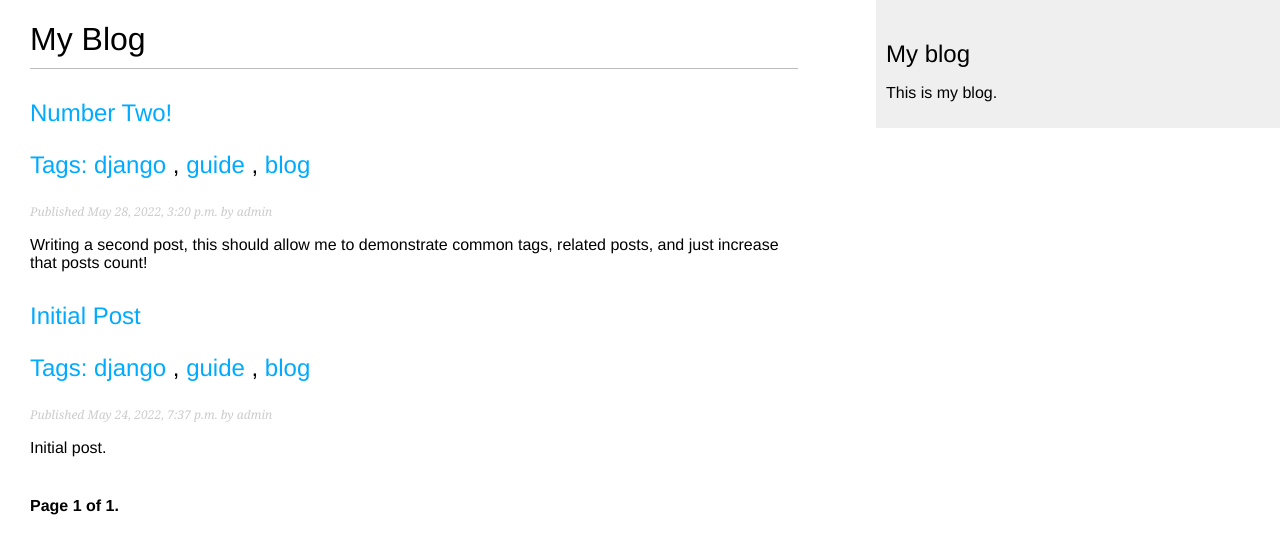
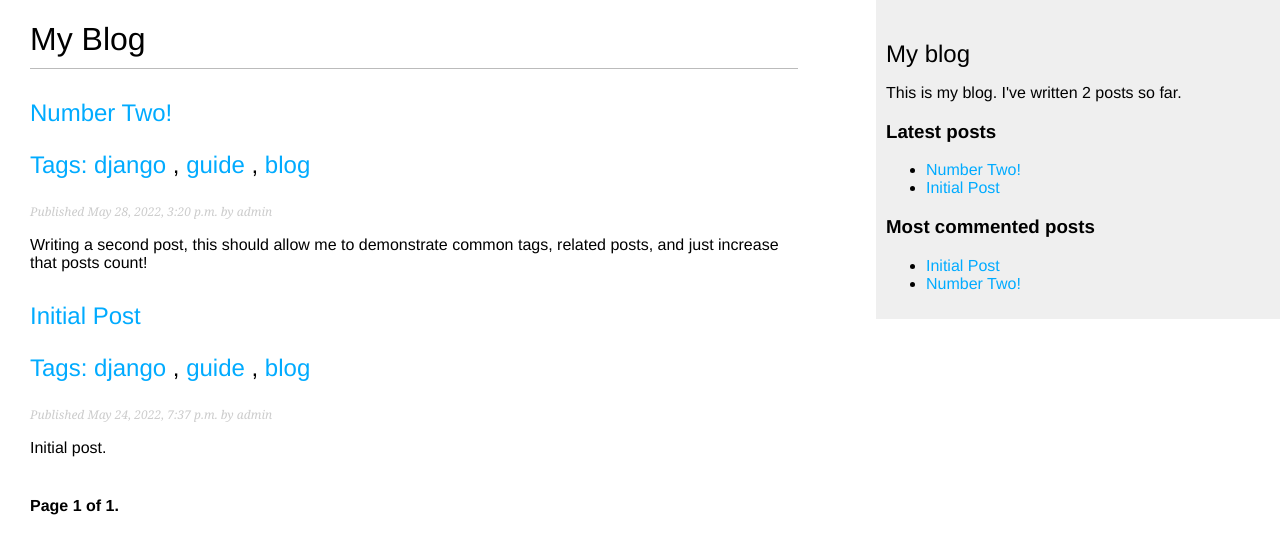
Before and after one commit to Phanderbock/My_Projects, a Django app: page /blog/ in a window 1280 px wide. Shown: the top 533 px of the page. Run offline with Django 4.2, Linux system fonts and the light colour scheme; data comes from the database, SQL or seed files in the repository; both versions use the stored data as it was after the commit; parts of the project's set-up code (start-up, migrations or seed data) failed here and were passed over.

Commit message:
Sidebars
"latest" and "most commented" sidebar entries.

```diff
--- a/Python/Django/mysite/blog/templates/blog/base.html
+++ b/Python/Django/mysite/blog/templates/blog/base.html
@@ -1,3 +1,4 @@
+{% load blog_tags %}
 {% load static %}
 <!DOCTYPE html>
 <html>
@@ -11,8 +12,19 @@
  {% endblock %}
  </div>
  <div id="sidebar">
- <h2>My blog</h2>
- <p>This is my blog.</p>
+   <h2>My blog</h2>
+   <p>This is my blog. I've written {% total_posts %} posts so far.</p>
+   <h3> Latest posts</h3>
+   {% show_latest_posts 3 %}
+   <h3> Most commented posts</h3>
+   {% get_most_commented_posts as most_commented_posts %}
+   <ul>
+     {% for post in most_commented_posts %}
+      <li>
+        <a href="{{ post.get_absolute_url }}">{{ post.title }}</a>
+      </li>
+    {% endfor %}
+  </ul>
  </div>
 </body>
 </html>
--- /dev/null
+++ b/Python/Django/mysite/blog/templates/blog/post/latest_posts.html
@@ -0,0 +1,7 @@
+<ul>
+  {% for post in latest_posts %}
+    <li>
+      <a href="{{ post.get_absolute_url }}">{{ post.title }}</a>
+    </li>
+  {% endfor %}
+</ul>
--- /dev/null
+++ b/Python/Django/mysite/blog/templatetags/blog_tags.py
@@ -0,0 +1,22 @@
+from django import template
+from ..models import Post
+from django.db.models import Count
+
+register = template.Library()
+
+
+@register.simple_tag()
+def total_posts():
+    return Post.published.count()
+
+
+@register.inclusion_tag('blog/post/latest_posts.html')
+def show_latest_posts(count=5):
+    latest_posts = Post.published.order_by('-publish')[:count]
+    return {'latest_posts': latest_posts}
+
+
+@register.simple_tag()
+def get_most_commented_posts(count=5):
+    return Post.published.annotate(total_comments=Count('comments')
+                                   ).order_by('-total_comments')[:count]
```
Also changed, not shown: Python/Django/mysite/blog/templatetags/__init__.py (added), Python/Django/mysite/db.sqlite3.
